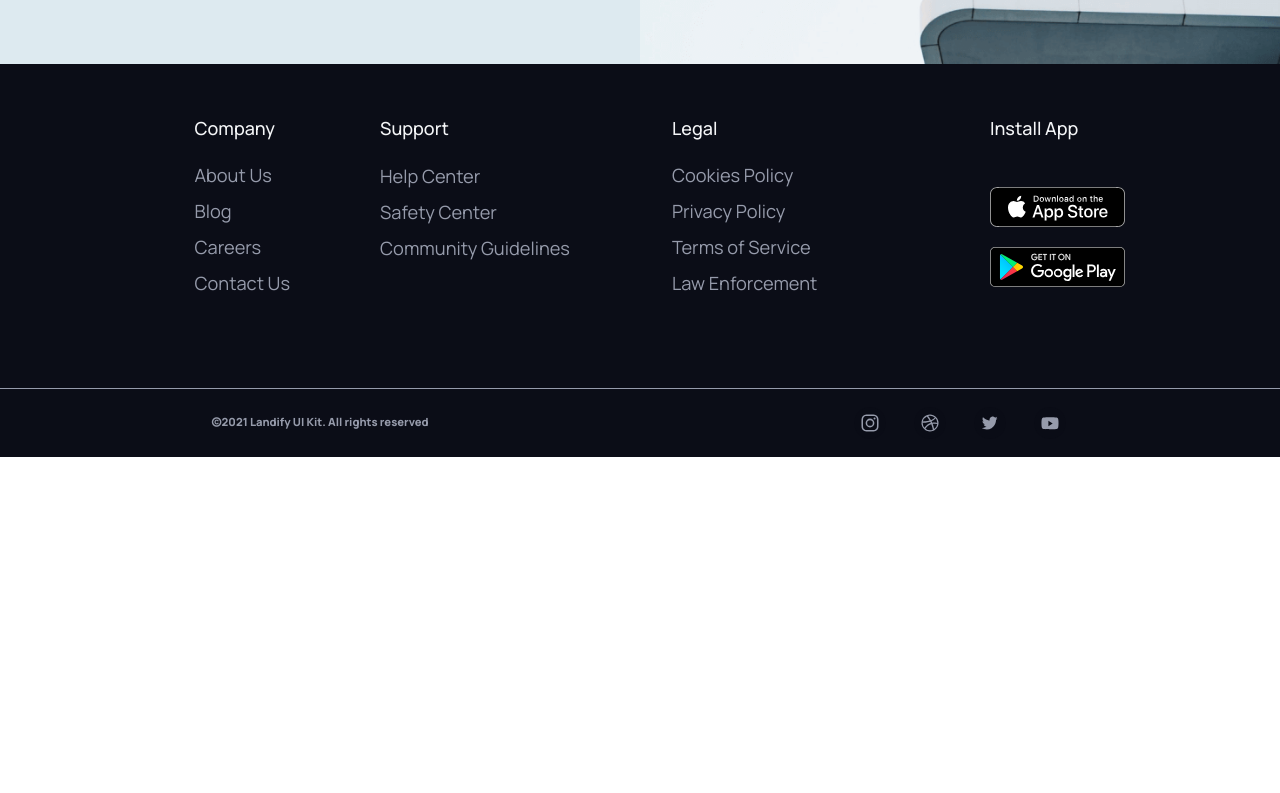
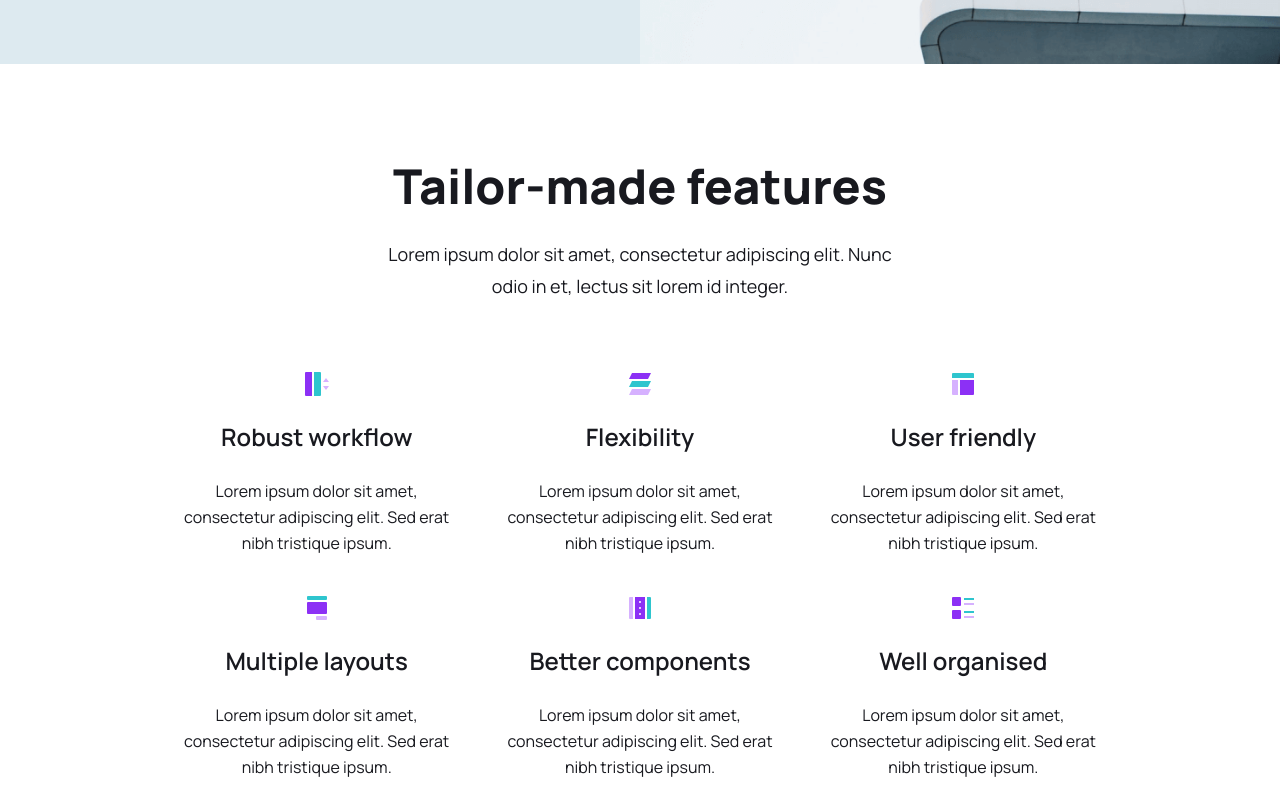
Before and after one commit to Charliemur2-zz/koombea_test, a plain HTML site: page index.html in a window 1280 px wide. Shown: the part 778-1571 px from the top of the page. Before the commit the page ends 1235 px from the top, so only its background shows below. Drawn offline with Linux system fonts and the light colour scheme.

Commit message:
create features-one section in all sizes

```diff
--- a/css/styles.css
+++ b/css/styles.css
@@ -226,6 +226,56 @@ button:focus {
 .hero__img-picture {
   width: 100%;
 }
+/* FEATURE-ONE */
+.features {
+  display: grid;
+  grid-template-columns: 1fr 1fr;
+  margin-bottom: 25px;
+  grid-gap: 20px;
+}
+.features__text {
+  grid-column: 1 / span 2;
+  display: grid;
+  margin-top: 20px;
+  justify-content: center;
+}
+.features__title {
+  font-weight: 800;
+  font-size: 3rem;
+  line-height: 64px;
+  text-align: center;
+}
+.features__paragraph {
+  font-weight: normal;
+  font-size: 1rem;
+  line-height: 32px;
+  text-align: center;
+  padding: 20px;
+}
+.card {
+  display: grid;
+  grid-template-columns: 1fr;
+  grid-gap: 20px;
+  padding: 10px;
+}
+.card__icon {
+  display: grid;
+  justify-content: center;
+  align-items: center;
+}
+.card__title {
+  font-weight: 600;
+  font-size: 1.5rem;
+  line-height: 32px;
+  text-align: center;
+}
+.card__paragraph {
+  display: none;
+  font-weight: normal;
+  font-size: 1rem;
+  line-height: 26px;
+  text-align: center;
+}
 /* FOOTER */
 .footer {
   width: 100%;
@@ -394,6 +444,21 @@ button:focus {
     justify-content: start;
     padding-left: 50px;
   }
+  /* FEATURE-ONE */
+  .features {
+    padding: 30px 82px;
+  }
+  .features__paragraph {
+    width: 545px;
+    font-size: 1.125rem;
+  }
+  .card {
+    grid-gap: 25px;
+    padding: 14px;
+  }
+  .card__paragraph {
+    display: grid;
+  }
   /* FOOTER */
   .footer {
     grid-template-columns: 1fr 1fr 1fr;
@@ -490,6 +555,20 @@ button:focus {
     font-size: 1.25rem;
     padding: 0;
   }
+  /* FEATURES-ONE */
+  .features {
+    margin-top: 40px;
+    padding: 30px 165px;
+    grid-template-columns: 1fr 1fr 1fr;
+  }
+  .features__text {
+    grid-column: 1 / span 3;
+    margin-bottom: 20px;
+  }
+  .card {
+    padding: 10px;
+  }
+
   /* FOOTER */
   .footer {
     height: 393px;
--- a/index.html
+++ b/index.html
@@ -55,12 +55,60 @@
     </div>
     <div class="hero__text">
       <h1 class=hero__title role="text">Workspace that inspire</h1>
-      <p class="hero__paragraph">Lorem ipsum dolor sit amet, consectetur adipiscing elit. Nunc odio in et, lectus sit lorem id integer.</p>
+      <p class="hero__paragraph" role="text">Lorem ipsum dolor sit amet, consectetur adipiscing elit. Nunc odio in et, lectus sit lorem id integer.</p>
       <div class="hero__discover">
         <a href="#" class="hero__discover-link" role="link">
           <img class="hero__discover-img" src="./images/hero/cta.svg" alt="img to cta">
         </a>
       </div>
+    </div>
+  </section>
+  <section class="features" aria-label="features section">
+    <div class="features__text">
+      <h1 class="features__title" role="text">Tailor-made features</h1>
+      <p class="features__paragraph" role="text">Lorem ipsum dolor sit amet, consectetur adipiscing elit. Nunc odio in et, lectus sit lorem id integer.</p>
+    </div>
+    <div class="card">
+      <div class="card__icon">
+        <img class="card__icon-img" src="./images/feature_icons/features-icon-one.svg" alt="card icon">
+      </div>
+      <h1 class=card__title role="text">Robust workflow</h1>
+      <p class="card__paragraph">Lorem ipsum dolor sit amet, consectetur adipiscing elit. Sed erat nibh tristique ipsum.</p>
+    </div>
+    <div class="card">
+      <div class="card__icon">
+        <img class="card__icon-img" src="./images/feature_icons/features-icon-two.svg" alt="card icon">
+      </div>
+      <h1 class=card__title role="text">Flexibility</h1>
+      <p class="card__paragraph">Lorem ipsum dolor sit amet, consectetur adipiscing elit. Sed erat nibh tristique ipsum.</p>
+    </div>
+    <div class="card">
+      <div class="card__icon">
+        <img class="card__icon-img" src="./images/feature_icons/features-icon-three.svg" alt="card icon">
+      </div>
+      <h1 class=card__title role="text">User friendly</h1>
+      <p class="card__paragraph">Lorem ipsum dolor sit amet, consectetur adipiscing elit. Sed erat nibh tristique ipsum.</p>
+    </div>
+    <div class="card">
+      <div class="card__icon">
+        <img class="card__icon-img" src="./images/feature_icons/features-icon-four.svg" alt="card icon">
+      </div>
+      <h1 class=card__title role="text">Multiple layouts</h1>
+      <p class="card__paragraph">Lorem ipsum dolor sit amet, consectetur adipiscing elit. Sed erat nibh tristique ipsum.</p>
+    </div>
+    <div class="card">
+      <div class="card__icon">
+        <img class="card__icon-img" src="./images/feature_icons/features-icon-five.svg" alt="card icon">
+      </div>
+      <h1 class=card__title role="text">Better components</h1>
+      <p class="card__paragraph">Lorem ipsum dolor sit amet, consectetur adipiscing elit. Sed erat nibh tristique ipsum.</p>
+    </div>
+    <div class="card">
+      <div class="card__icon">
+        <img class="card__icon-img" src="./images/feature_icons/features-icon-seven.svg" alt="card icon">
+      </div>
+      <h1 class=card__title role="text">Well organised</h1>
+      <p class="card__paragraph">Lorem ipsum dolor sit amet, consectetur adipiscing elit. Sed erat nibh tristique ipsum.</p>
     </div>
   </section>
   <footer class="footer">
```
Also changed, not shown: images/feature_icons/features-icon-eight.svg (added), images/feature_icons/features-icon-five.svg (added), images/feature_icons/features-icon-four.svg (added), images/feature_icons/features-icon-one.svg (added), images/feature_icons/features-icon-seven.svg (added), images/feature_icons/features-icon-three.svg (added), images/feature_icons/features-icon-two.svg (added).
